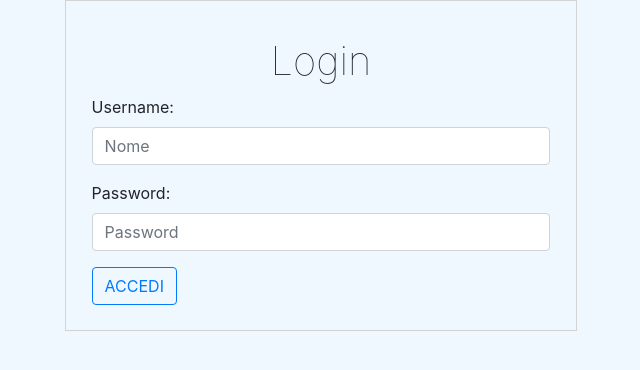
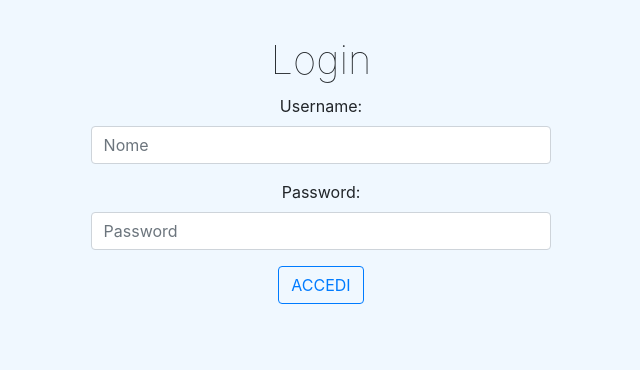
Before and after one commit to lucasimula/isw_progetto, a Django app: page /login/ in a window 1280 px wide. Shown: the part 66-436 px from the top of the page, without its empty margins (319-959 px from the left). Run offline with Django 3.2, Linux system fonts and the light colour scheme; some libraries are stand-ins or nearby versions.

Commit message:
login con le cose nuove belle belle wow

```diff
--- a/progetto_isw/static/css/style.css
+++ b/progetto_isw/static/css/style.css
@@ -70,7 +70,7 @@ button a {
 .wrapper-form {
     width: 40%;
     margin: auto;
-    border: 1px solid lightgrey;
+    border: transparent;
     padding: 2%;
 }
 
--- a/progetto_isw/templates/login.html
+++ b/progetto_isw/templates/login.html
@@ -4,7 +4,7 @@
     <main>
         <div class="wrapper-form">
             <h1 id="maintitle">Login</h1>
-            <form id="login" action="/login/" method="POST">
+            <form id="login" action="/login/" method="POST" style="text-align: center;">
                 {% csrf_token %}
                 {% for field in form %}
                     <div class="form-group">
```
